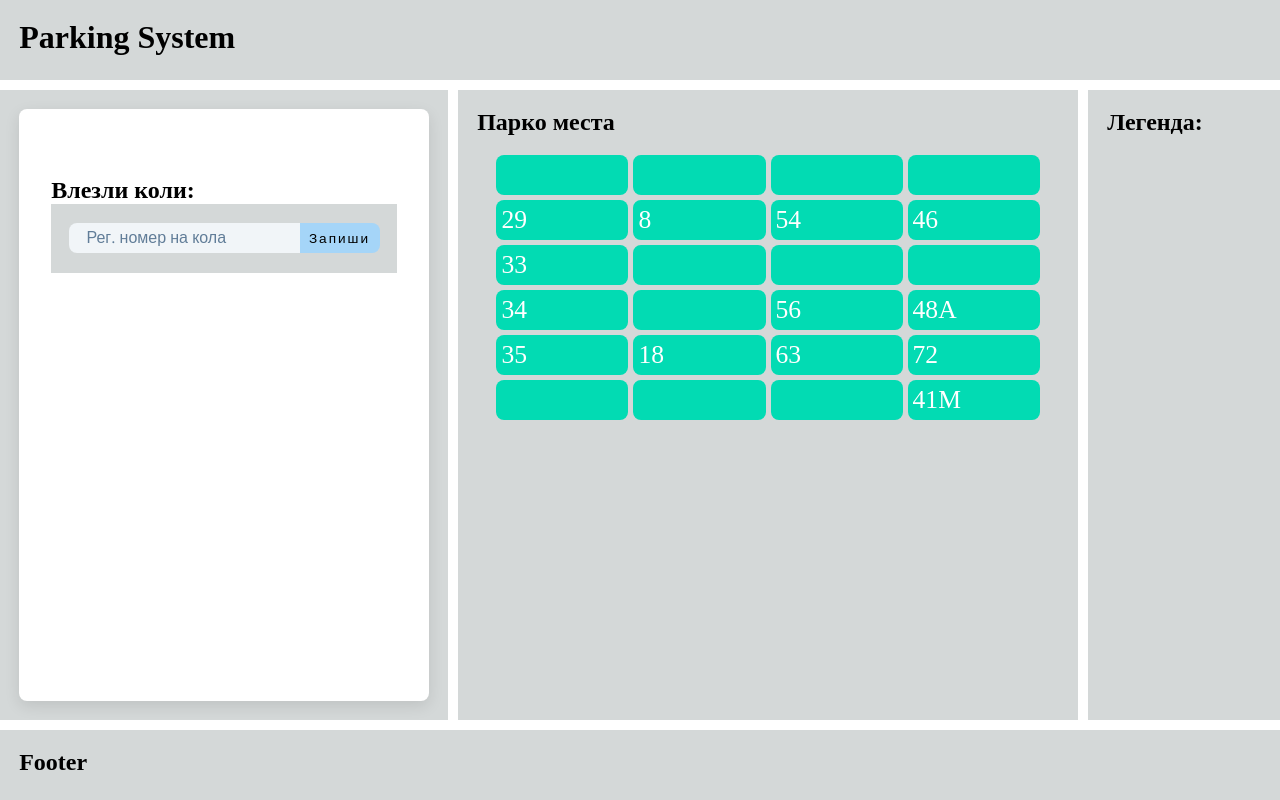
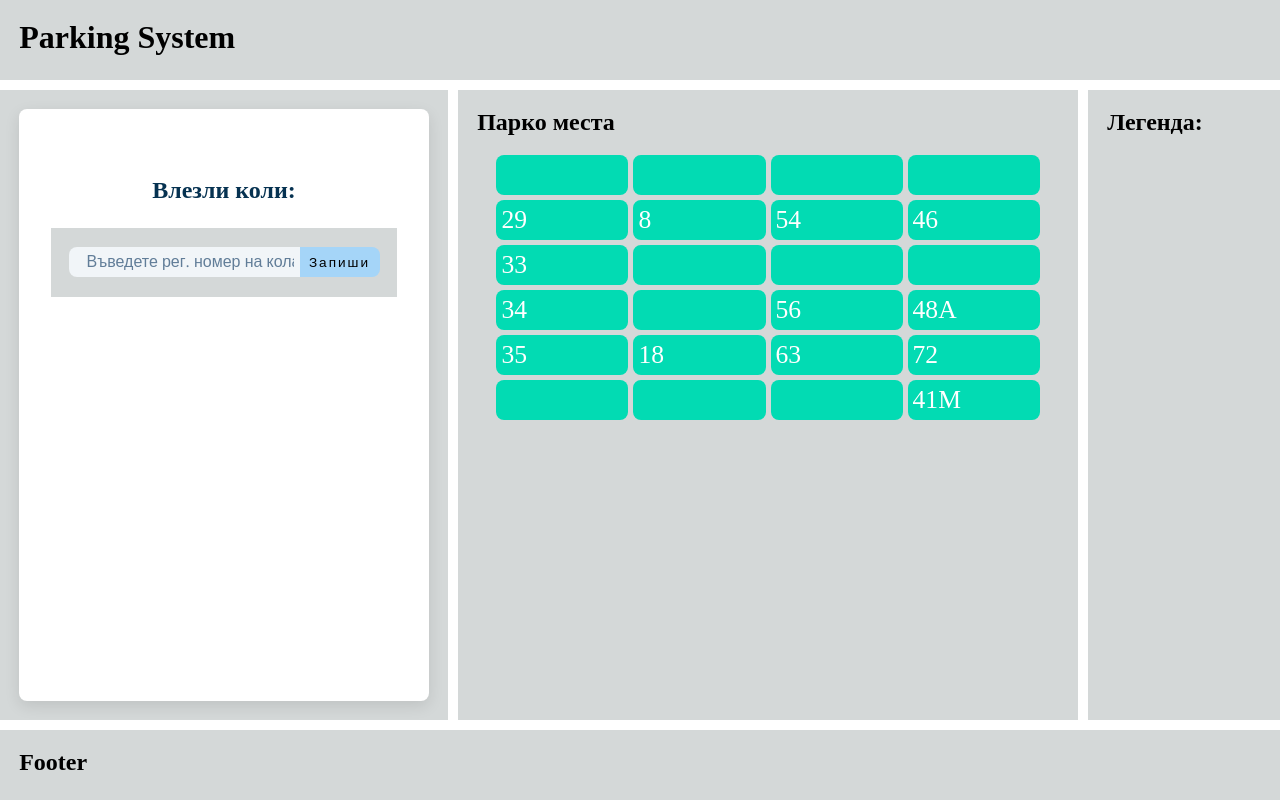
Before and after one commit to lentqq/parking_system, a plain HTML site: page index.html in a window 1280 px wide. Drawn offline with nearby package versions, Linux system fonts and the light colour scheme; files whose address does not match are found by name.

```diff
--- a/styles/app.js
+++ b/app.js
@@ -25,7 +25,7 @@
 
 // add item
 function addItem(e) {
-  e.preventDefault();
+    e.preventDefault();
   const value = grocery.value;
   const id = new Date().getTime().toString();
 
--- a/index.html
+++ b/index.html
@@ -51,7 +51,7 @@
                 <p class="alert"></p>
                 <h2>Влезли коли:</h2>
                 <div class="form-control">
-                    <input type="text" id="grocery" placeholder="Рег. номер на кола" />
+                    <input type="text" id="grocery" placeholder="Въведете рег. номер на кола" />
                     <button type="submit" class="submit-btn">Запиши</button>
                 </div>
             </form>
@@ -71,6 +71,5 @@
 
         <!-- javascript -->
         <script src="app.js"></script>
-</body>
-
+    </body>
 </html>
--- a/styles/style.css
+++ b/styles/style.css
@@ -218,10 +218,10 @@
   color: #155724;
   background: #d4edda;
 }
-.grocery-form h3 {
+.grocery-form h2 {
   color: var(--clr-primary-1);
   margin-bottom: 1.5rem;
-  text-align: center;
+  text-align:center;
 }
 .form-control {
   display: flex;
```
